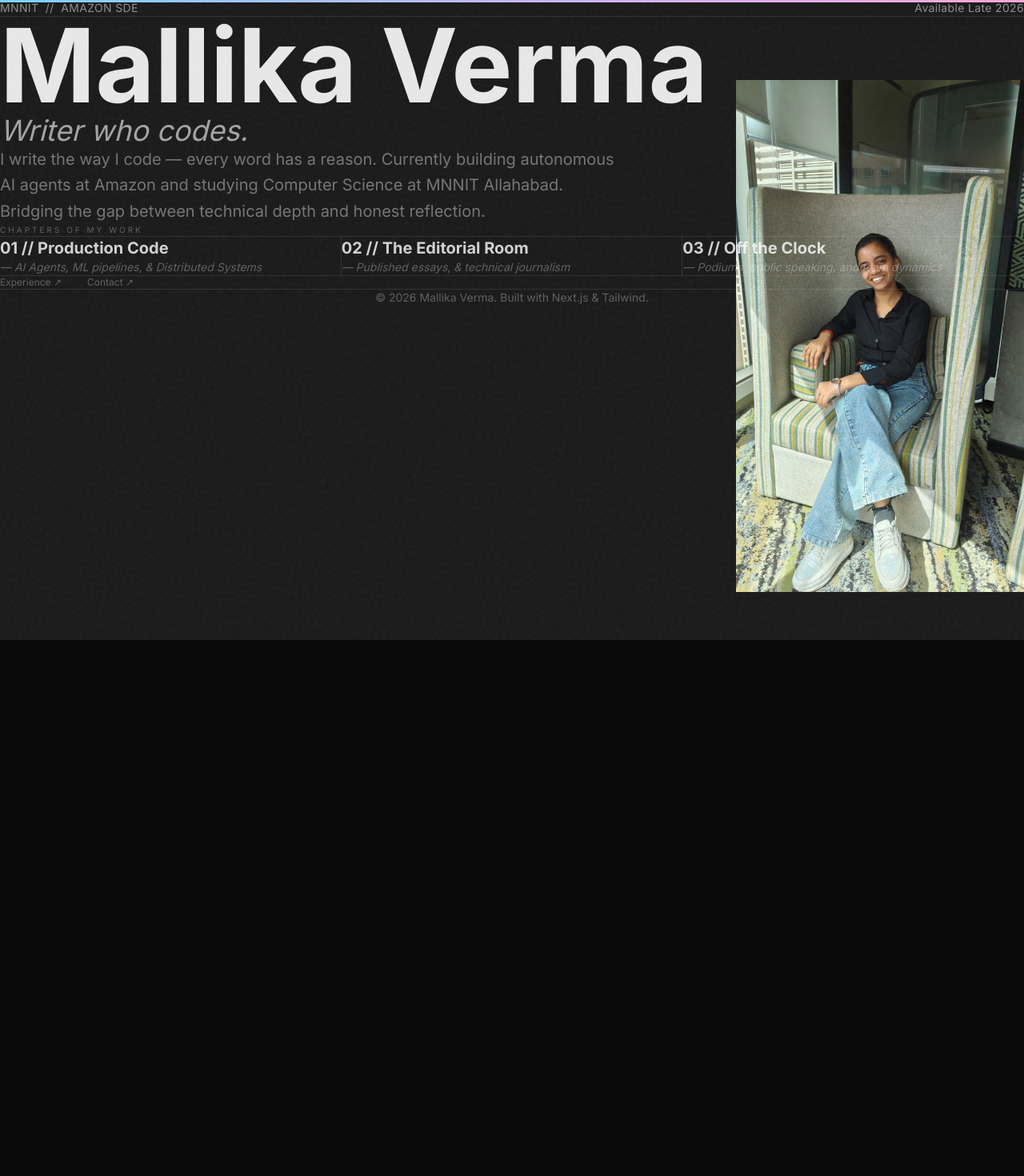
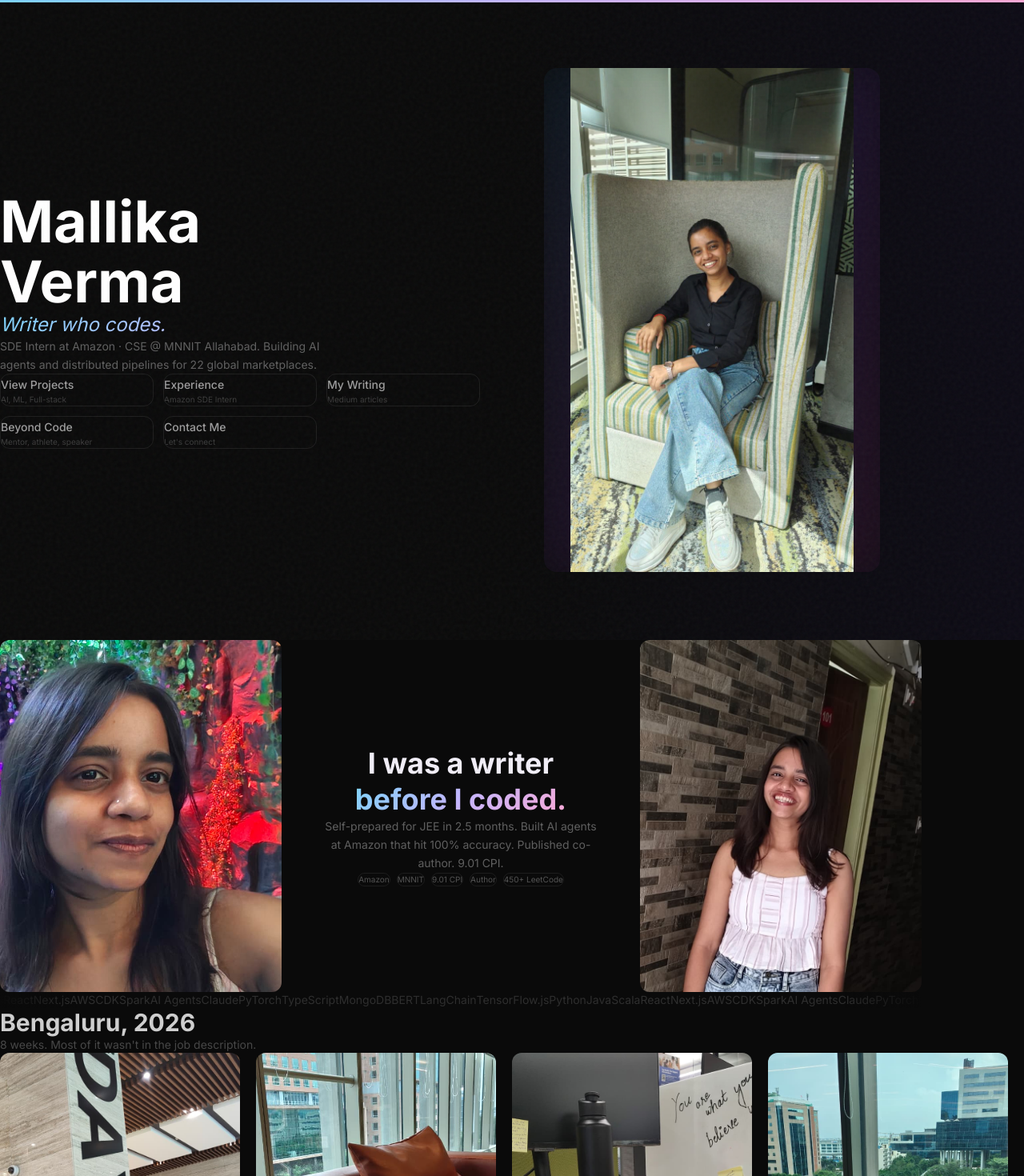
Before and after one commit to Mallika-coder/my-portfolio, a Next.js app: page / in a window 1280 px wide. Shown: the top 1470 px of the page at 80% size. Before the commit the page ends 800 px from the top, so only its background shows below. Built offline with nearby package versions, Linux system fonts and the light colour scheme; a web font is replaced by a local one.

Commit message:
Revert "Redesign front page to match reference layout exactly"
This reverts commit 0c07633875f286bdc62e657d0fad79642252e11a.

```diff
--- a/src/app/page.tsx
+++ b/src/app/page.tsx
@@ -11,25 +11,18 @@ const CustomCursor = dynamic(() => import("@/components/CustomCursor"), { ssr: f
 const EasterEgg = dynamic(() => import("@/components/EasterEgg"), { ssr: false });
 const Terminal = dynamic(() => import("@/components/Terminal"), { ssr: false });
 
-const chapters = [
-  {
-    num: "01",
-    title: "Production Code",
-    desc: "AI Agents, ML pipelines, & Distributed Systems",
-    href: "/projects",
-  },
-  {
-    num: "02",
-    title: "The Editorial Room",
-    desc: "Published essays, & technical journalism",
-    href: "/writing",
-  },
-  {
-    num: "03",
-    title: "Off the Clock",
-    desc: "Podiums, public speaking, and team dynamics",
-    href: "/beyond",
-  },
+const navButtons = [
+  { label: "View Projects", href: "/projects", desc: "AI, ML, Full-stack" },
+  { label: "Experience", href: "/experience", desc: "Amazon SDE Intern" },
+  { label: "My Writing", href: "/writing", desc: "Medium articles" },
+  { label: "Beyond Code", href: "/beyond", desc: "Mentor, athlete, speaker" },
+  { label: "Contact Me", href: "/contact", desc: "Let's connect" },
+];
+
+const skills = [
+  "Python", "Java", "Scala", "React", "Next.js", "AWS", "CDK",
+  "Spark", "AI Agents", "Claude", "PyTorch", "TypeScript",
+  "MongoDB", "BERT", "LangChain", "TensorFlow.js",
 ];
 
 export default function Home() {
@@ -58,132 +51,223 @@ export default function Home() {
       <EasterEgg />
       <Terminal />
 
-      <main className="bg-[#1a1a1a] min-h-screen relative overflow-hidden">
-        {/* ===== TOP BAR ===== */}
-        <motion.header
-          className="relative z-20 flex items-center justify-between px-8 md:px-16 lg:px-20 py-6 border-b border-white/10"
-          initial={{ opacity: 0 }}
-          animate={{ opacity: 1 }}
-          transition={{ delay: 1.5, duration: 0.8 }}
-        >
-          <span className="text-xs md:text-sm font-[var(--font-mono)] text-white/50 tracking-wide">
-            MNNIT &nbsp;// &nbsp;AMAZON SDE
-          </span>
-          <span className="text-xs md:text-sm font-[var(--font-mono)] text-white/50 tracking-wide">
-            Available Late 2026
-          </span>
-        </motion.header>
+      <main className="bg-[#0a0a0a] min-h-screen">
+        {/* ===== HERO — Split: text left, full photo right ===== */}
+        <section className="relative min-h-screen flex items-center overflow-hidden">
+          <div className="absolute inset-0 bg-gradient-to-r from-[#0a0a0a] via-[#0a0a0a] to-[#0d0b15]" />
 
-        {/* ===== MAIN HERO CONTENT ===== */}
-        <section className="relative z-10 px-8 md:px-16 lg:px-20 pt-12 md:pt-20 pb-16">
-          <div className="max-w-[1400px] mx-auto">
-            {/* Name — massive */}
-            <motion.h1
-              className="text-[clamp(3.5rem,10vw,9rem)] font-[var(--font-playfair)] font-bold text-white/90 leading-[0.95] mb-6"
-              initial={{ opacity: 0, y: 50 }}
-              animate={{ opacity: 1, y: 0 }}
-              transition={{ delay: 1.7, duration: 1 }}
-            >
-              Mallika Verma
-            </motion.h1>
-
-            {/* Tagline */}
-            <motion.p
-              className="text-2xl md:text-3xl lg:text-4xl text-white/60 font-[var(--font-playfair)] italic mb-8"
-              initial={{ opacity: 0, y: 30 }}
-              animate={{ opacity: 1, y: 0 }}
-              transition={{ delay: 2, duration: 0.8 }}
-            >
-              Writer who codes.
-            </motion.p>
-
-            {/* Intro paragraph */}
-            <motion.p
-              className="text-base md:text-lg lg:text-xl text-white/40 max-w-3xl leading-relaxed mb-16"
-              initial={{ opacity: 0 }}
-              animate={{ opacity: 1 }}
-              transition={{ delay: 2.3, duration: 0.8 }}
-            >
-              I write the way I code — every word has a reason. Currently building
-              autonomous AI agents at Amazon and studying Computer Science at MNNIT
-              Allahabad. Bridging the gap between technical depth and honest reflection.
-            </motion.p>
-
-            {/* CHAPTERS OF MY WORK */}
+          <div className="relative z-10 w-full px-8 md:px-16 lg:px-24 py-20">
+            <div className="max-w-7xl mx-auto grid grid-cols-1 lg:grid-cols-2 gap-12 lg:gap-20 items-center">
+              {/* Left: Identity + nav */}
               <motion.div
                 initial={{ opacity: 0, y: 30 }}
                 animate={{ opacity: 1, y: 0 }}
-              transition={{ delay: 2.6, duration: 0.8 }}
+                transition={{ delay: 1.5, duration: 1 }}
               >
-              <p className="text-[10px] font-[var(--font-mono)] text-white/30 tracking-[0.3em] uppercase mb-6">
-                Chapters of My Work
+                <h1 className="text-5xl sm:text-6xl md:text-7xl font-[var(--font-playfair)] font-bold text-white leading-[1.05] mb-4">
+                  Mallika
+                  <br />
+                  Verma
+                </h1>
+
+                <p className="text-xl md:text-2xl text-gradient font-[var(--font-playfair)] italic mb-4">
+                  Writer who codes.
                 </p>
-              <div className="border-t border-white/10" />
 
-              <div className="grid grid-cols-1 md:grid-cols-3 gap-0">
-                {chapters.map((ch) => (
+                <p className="text-sm text-white/35 max-w-md mb-10 leading-relaxed">
+                  SDE Intern at Amazon · CSE @ MNNIT Allahabad.
+                  Building AI agents and distributed pipelines for 22 global marketplaces.
+                </p>
+
+                {/* Navigation buttons — interactive, animated */}
+                <div className="grid grid-cols-2 md:grid-cols-3 gap-3">
+                  {navButtons.map((btn, i) => (
+                    <motion.div
+                      key={btn.label}
+                      initial={{ opacity: 0, y: 20 }}
+                      animate={{ opacity: 1, y: 0 }}
+                      transition={{ delay: 2.2 + i * 0.1, duration: 0.5 }}
+                      whileHover={{ y: -4, scale: 1.02 }}
+                    >
                       <Link
-                    key={ch.num}
-                    href={ch.href}
-                    className="group block py-8 md:pr-8 border-b md:border-b-0 md:border-r last:border-r-0 last:border-b-0 border-white/10 hover:bg-white/[0.02] transition-colors"
+                        href={btn.href}
+                        className="group relative block p-5 border border-white/8 rounded-xl hover:border-purple-500/30 hover:bg-gradient-to-br hover:from-purple-500/5 hover:to-sky-500/5 transition-all duration-400 overflow-hidden"
                       >
-                    <h3 className="text-lg md:text-xl font-[var(--font-playfair)] font-bold text-white/80 group-hover:text-white transition-colors mb-2">
-                      {ch.num} // {ch.title}
-                    </h3>
-                    <p className="text-sm text-white/30 italic">
-                      — {ch.desc}
-                    </p>
+                        <div className="absolute inset-0 bg-gradient-to-r from-purple-500/0 to-sky-500/0 group-hover:from-purple-500/5 group-hover:to-sky-500/5 transition-all duration-500" />
+                        <div className="relative">
+                          <span className="text-sm font-medium text-white/60 group-hover:text-white transition-colors">
+                            {btn.label}
+                          </span>
+                          <span className="inline-block ml-2 opacity-0 group-hover:opacity-100 group-hover:translate-x-1 transition-all duration-300 text-white/40">→</span>
+                          <p className="text-[10px] text-white/20 mt-1.5">{btn.desc}</p>
+                        </div>
                       </Link>
+                    </motion.div>
                   ))}
                 </div>
+              </motion.div>
 
-              <div className="border-t border-white/10 mt-0" />
-
-              {/* Additional links */}
-              <div className="flex gap-8 mt-6">
-                <Link href="/experience" className="text-xs text-white/30 hover:text-white transition-colors font-[var(--font-mono)]">
-                  Experience ↗
-                </Link>
-                <Link href="/contact" className="text-xs text-white/30 hover:text-white transition-colors font-[var(--font-mono)]">
-                  Contact ↗
-                </Link>
-              </div>
-            </motion.div>
-          </div>
-        </section>
-
-        {/* ===== PHOTO — positioned on the right, overlapping ===== */}
+              {/* Right: Full photo — i6, entire body visible including legs */}
               <motion.div
-          className="absolute top-[100px] right-0 w-[40%] h-[calc(100%-160px)] hidden lg:block z-[5]"
-          initial={{ opacity: 0, x: 60 }}
+                className="relative hidden lg:block"
+                initial={{ opacity: 0, x: 40 }}
                 animate={{ opacity: 1, x: 0 }}
                 transition={{ delay: 1.8, duration: 1.2 }}
               >
-          <div className="relative w-full h-full">
+                <div className="relative w-full aspect-[2/3] max-w-[420px] ml-auto rounded-2xl overflow-hidden">
+                  <div className="absolute -inset-4 bg-gradient-to-br from-sky-500/10 via-purple-500/10 to-pink-500/10 rounded-2xl blur-2xl" />
+                  <Image
+                    src="/images/i6.jpeg"
+                    alt="Mallika Verma sitting at Amazon office"
+                    fill
+                    className="object-contain relative"
+                    priority
+                    sizes="420px"
+                  />
+                </div>
+              </motion.div>
+
+              {/* Mobile: show photo above content */}
+              <motion.div
+                className="lg:hidden relative w-full max-w-[280px] mx-auto aspect-[2/3] rounded-2xl overflow-hidden order-first"
+                initial={{ opacity: 0, scale: 0.95 }}
+                animate={{ opacity: 1, scale: 1 }}
+                transition={{ delay: 1.5, duration: 0.8 }}
+              >
                 <Image
                   src="/images/i6.jpeg"
                   alt="Mallika Verma"
                   fill
-              className="object-contain object-right-bottom"
+                  className="object-contain"
                   priority
-              sizes="40vw"
+                  sizes="280px"
                 />
-            {/* Subtle overlay on the left edge to blend with text */}
-            <div className="absolute inset-y-0 left-0 w-32 bg-gradient-to-r from-[#1a1a1a] to-transparent" />
+              </motion.div>
+            </div>
+          </div>
+        </section>
+
+        {/* ===== ABOUT — me1 and me2 side by side, full face visible ===== */}
+        <section className="py-32 md:py-44 px-8 md:px-16 lg:px-24">
+          <div className="max-w-6xl mx-auto">
+            <div className="grid grid-cols-1 md:grid-cols-3 gap-8 lg:gap-12 items-center">
+              {/* me1 — landscape photo, use object-right to show face */}
+              <motion.div
+                className="relative aspect-[4/5] rounded-xl overflow-hidden"
+                initial={{ opacity: 0, x: -30 }}
+                whileInView={{ opacity: 1, x: 0 }}
+                viewport={{ once: true }}
+                transition={{ duration: 0.8 }}
+              >
+                <Image
+                  src="/images/me1.jpeg"
+                  alt="Mallika"
+                  fill
+                  className="object-cover object-right"
+                  sizes="(max-width: 768px) 100vw, 33vw"
+                />
+              </motion.div>
+
+              {/* Center text */}
+              <motion.div
+                className="text-center px-2"
+                initial={{ opacity: 0, y: 30 }}
+                whileInView={{ opacity: 1, y: 0 }}
+                viewport={{ once: true }}
+                transition={{ duration: 0.8, delay: 0.2 }}
+              >
+                <h2 className="text-3xl md:text-4xl font-[var(--font-playfair)] font-bold mb-6 leading-tight">
+                  I was a writer
+                  <br />
+                  <span className="text-gradient">before I coded.</span>
+                </h2>
+                <p className="text-sm text-white/35 leading-relaxed mb-6">
+                  Self-prepared for JEE in 2.5 months. Built AI agents at Amazon
+                  that hit 100% accuracy. Published co-author. 9.01 CPI.
+                </p>
+                <div className="flex flex-wrap justify-center gap-2">
+                  {["Amazon", "MNNIT", "9.01 CPI", "Author", "450+ LeetCode"].map((tag) => (
+                    <span key={tag} className="px-3 py-1.5 text-[10px] text-white/30 border border-white/8 rounded-full">
+                      {tag}
+                    </span>
+                  ))}
                 </div>
               </motion.div>
 
+              {/* me2 — portrait, face is centered */}
+              <motion.div
+                className="relative aspect-[4/5] rounded-xl overflow-hidden"
+                initial={{ opacity: 0, x: 30 }}
+                whileInView={{ opacity: 1, x: 0 }}
+                viewport={{ once: true }}
+                transition={{ duration: 0.8 }}
+              >
+                <Image
+                  src="/images/me2.jpeg"
+                  alt="Mallika"
+                  fill
+                  className="object-cover object-top"
+                  sizes="(max-width: 768px) 100vw, 33vw"
+                />
+              </motion.div>
+            </div>
+
+            {/* Skills marquee */}
+            <div className="overflow-hidden relative mt-24">
+              <div className="absolute left-0 top-0 bottom-0 w-24 bg-gradient-to-r from-[#0a0a0a] to-transparent z-10" />
+              <div className="absolute right-0 top-0 bottom-0 w-24 bg-gradient-to-l from-[#0a0a0a] to-transparent z-10" />
+              <div className="flex animate-marquee whitespace-nowrap py-4">
+                {[...skills, ...skills].map((skill, i) => (
+                  <span key={i} className="mx-4 text-sm text-white/15">{skill}</span>
+                ))}
+              </div>
+            </div>
+          </div>
+        </section>
+
+        {/* ===== BENGALURU — with story captions ===== */}
+        <section className="py-28 overflow-hidden">
+          <div className="px-8 md:px-16 lg:px-24 mb-12">
+            <h3 className="text-3xl font-[var(--font-playfair)] font-bold text-white/80">Bengaluru, 2026</h3>
+            <p className="text-sm text-white/25 mt-2">8 weeks. Most of it wasn&apos;t in the job description.</p>
+          </div>
+          <div className="flex gap-5 overflow-x-auto no-scrollbar px-8 md:px-16 lg:px-24 pb-4">
+            {[
+              { src: "/images/i7.jpeg", caption: "Day 1 — the wall said DAY 1 and that felt like permission to not know anything yet." },
+              { src: "/images/i3.jpeg", caption: "Nobody tells you how much of engineering is just sitting with a problem." },
+              { src: "/images/i4.jpeg", caption: "'You are what you believe yourself to be.' Week 2, when the agent was failing on 6/14 criteria." },
+              { src: "/images/i1.jpeg", caption: "Building things nobody had built before. From a window seat in Bengaluru." },
+              { src: "/images/i5.jpeg", caption: "The badge comes off. The intern title disappears. But the code stays deployed." },
+              { src: "/images/i2.jpeg", caption: "This desk saw v1 through v7. The first CR approved. The first moment I thought: maybe I belong here." },
+            ].map((photo, i) => (
+              <motion.div
+                key={photo.src}
+                className="flex-shrink-0 relative w-[240px] md:w-[300px] rounded-xl overflow-hidden group"
+                initial={{ opacity: 0, x: 30 }}
+                whileInView={{ opacity: 1, x: 0 }}
+                viewport={{ once: true }}
+                transition={{ duration: 0.5, delay: i * 0.08 }}
+              >
+                <div className="relative h-[320px] md:h-[400px]">
+                  <Image src={photo.src} alt="Amazon Bengaluru" fill className="object-cover object-center group-hover:scale-105 transition-transform duration-700" sizes="300px" />
+                  <div className="absolute inset-0 bg-gradient-to-t from-black/60 via-transparent to-transparent" />
+                </div>
+                <div className="absolute bottom-0 left-0 right-0 p-4">
+                  <p className="text-[10px] text-white/70 leading-relaxed font-[var(--font-playfair)] italic backdrop-blur-sm bg-black/30 rounded-lg px-3 py-2">
+                    {photo.caption}
+                  </p>
+                </div>
+              </motion.div>
+            ))}
+          </div>
+        </section>
+
         {/* ===== FOOTER ===== */}
-        <motion.footer
-          className="relative z-20 py-8 px-8 md:px-16 lg:px-20 border-t border-white/10 text-center"
-          initial={{ opacity: 0 }}
-          animate={{ opacity: 1 }}
-          transition={{ delay: 3 }}
-        >
-          <p className="text-sm text-white/30">
-            © 2026 Mallika Verma. Built with Next.js & Tailwind.
+        <footer className="py-16 px-8 md:px-16 text-center border-t border-white/5">
+          <p className="text-xs text-white/20 font-[var(--font-playfair)] italic">
+            Built by Mallika — writer, engineer, eternal work in progress.
           </p>
-        </motion.footer>
+        </footer>
       </main>
     </>
   );
```
Also changed, not shown: img.png (deleted), 1 other file (tests, documents, lock files or other folders). Lines whose indentation alone changed are shown as unchanged.
